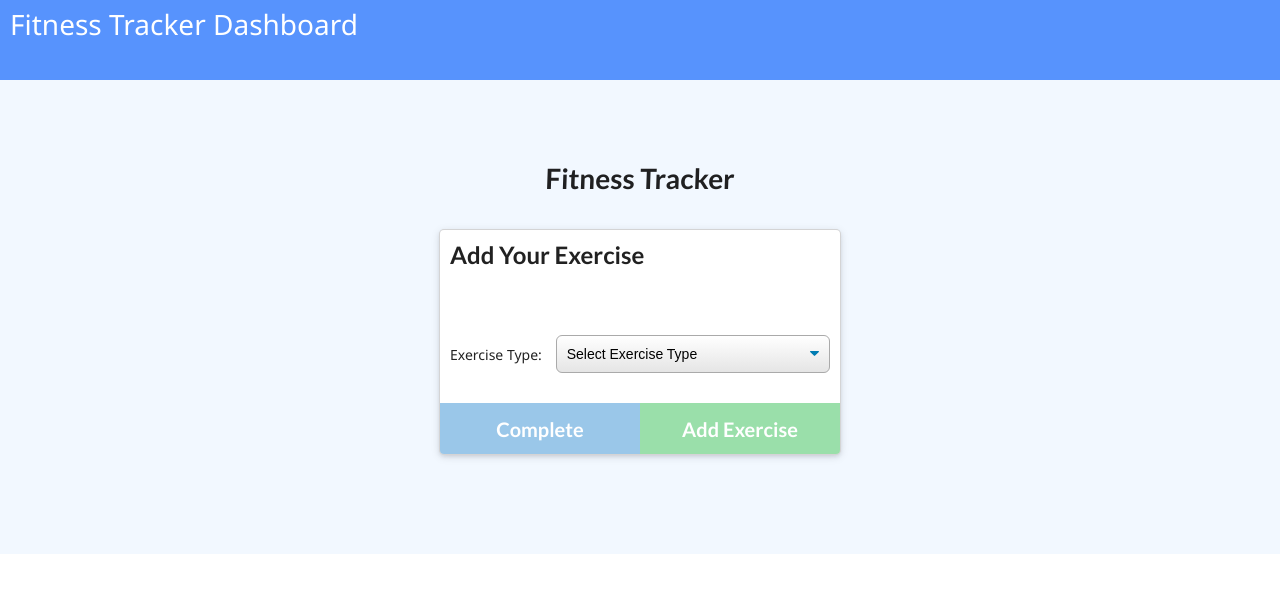
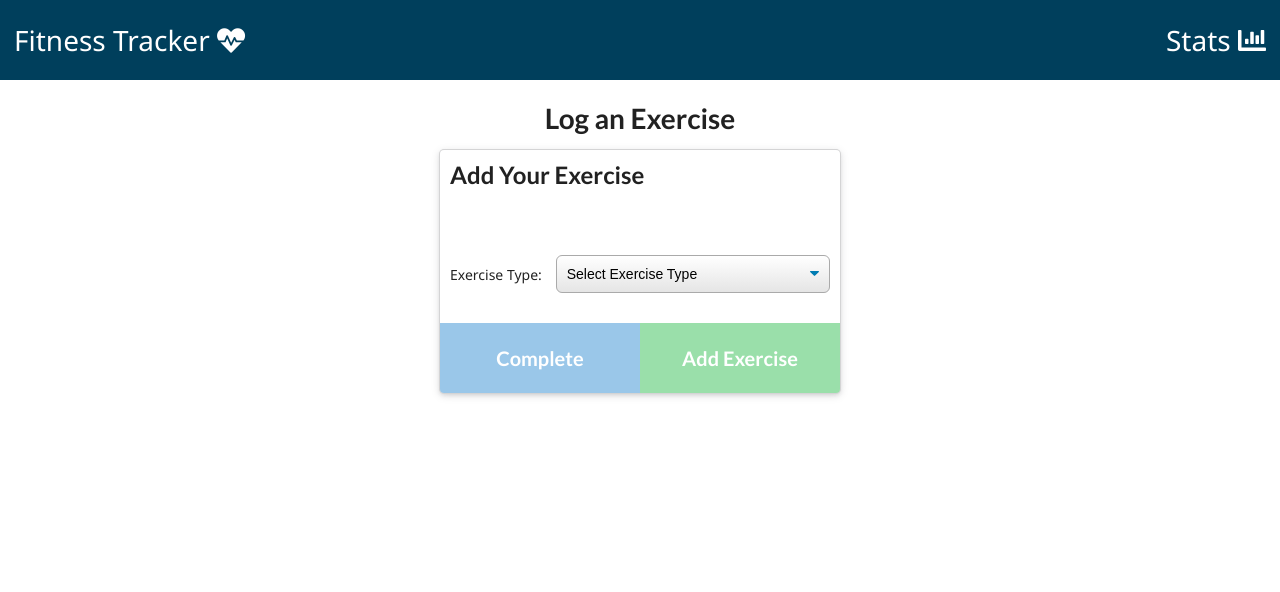
Before and after one commit to bmcleod12/fitness-witness, a website: page public/exercise.html in a window 1280 px wide. Drawn offline with nearby package versions, Linux system fonts and the light colour scheme; no server answers.

Commit message:
centered text in index buttons, updated exercise navbar to match index and stats pages

```diff
--- a/public/exercise.html
+++ b/public/exercise.html
@@ -5,20 +5,21 @@
   <meta charset="UTF-8" />
   <meta name="viewport" content="width=device-width, initial-scale=1.0" />
   <meta http-equiv="X-UA-Compatible" content="ie=edge" />
+  <link rel="stylesheet" href="https://stackpath.bootstrapcdn.com/bootstrap/4.3.1/css/bootstrap.min.css" integrity="sha384-ggOyR0iXCbMQv3Xipma34MD+dH/1fQ784/j6cY/iJTQUOhcWr7x9JvoRxT2MZw1T"
+    crossorigin="anonymous"/>
   <link rel="stylesheet" href="https://cdnjs.cloudflare.com/ajax/libs/semantic-ui/2.4.1/semantic.min.css" />
+  <link rel="stylesheet" href="https://use.fontawesome.com/releases/v5.15.3/css/all.css" integrity="sha384-SZXxX4whJ79/gErwcOYf+zWLeJdY/qpuqC4cAa9rOGUstPomtqpuNWT9wdPEn2fk" crossorigin="anonymous">
   <link rel="stylesheet" href="style.css" />
-  <title>Fitness Tracker</title>
+  <title>Fitness Chart</title>
 </head>
 
 <body>
-  <nav>
-    <a href="/">Fitness Tracker</a>
-    <a href="/stats">Dashboard</a>
+  <nav class="navbar">
+    <a href="/">Fitness Tracker <i class="fas fa-heartbeat"></i></a>
+    <a href="/stats">Stats <i class="fas fa-chart-bar"></i></a>
   </nav>
-  <div class="wrapper">
-    <header>
-      <h1>Fitness Tracker</h1>
-    </header>
+  <div class="container mt">
+    <h1 class="text-center">Log an Exercise</h1>
     <div class="ui container exercise">
       <div class="ui raised card m-auto">
         <h2>Add Your Exercise</h2>
--- a/public/style.css
+++ b/public/style.css
@@ -16,7 +16,7 @@ body {
 }
 
 nav {
-  background-color: #5793fd;
+  background-color: #003f5c;
   color: #ffffff;
   height: 80px;
   padding: 10px;
@@ -371,10 +371,6 @@ form > button {
   margin-bottom: 5px;
 }
 
-/* .workout .card {
-  width: 350px;
-} */
-
 .prev-workout button {
   margin: 10px;
 }
@@ -404,6 +400,7 @@ form > button {
 .buttons .ui.button {
   margin: 0;
   width: 50%;
+  padding: 25px;
 }
 
 .ui.card h2 {
```
Also changed, not shown: public/index.html (+2 -2 lines).
